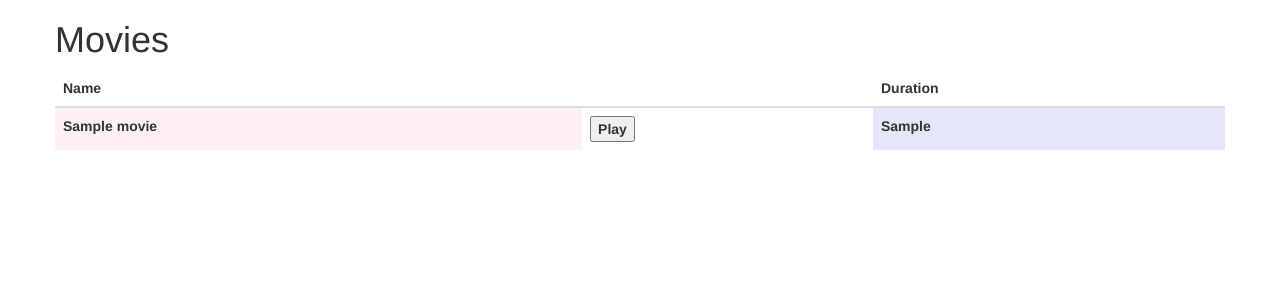
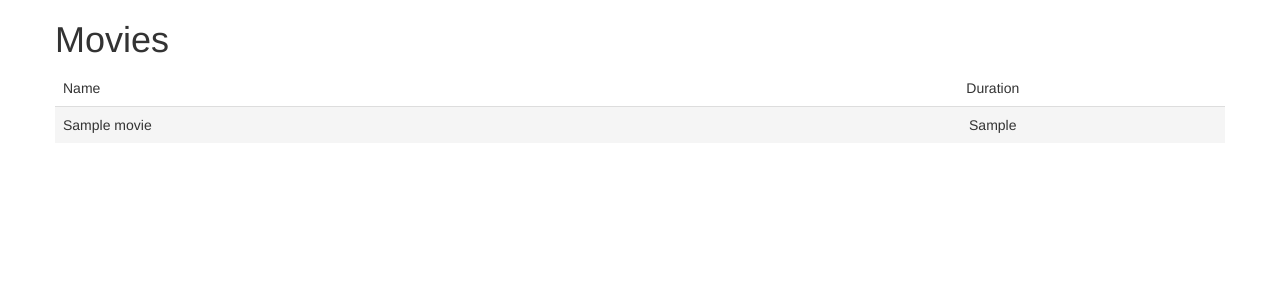
Before and after one commit to RomainDLS/windu-player, a Django app: page /windu/movies/ in a window 1280 px wide. Shown: the top 300 px of the page. Run offline with Django 3.2, Linux system fonts and the light colour scheme; tables that the repository leaves empty hold one stand-in row (values such as "Sample post"); lists and menus that the app fills with data are empty; some libraries are stand-ins or nearby versions.

Commit message:
Make better design

```diff
--- a/winduplayer/core/management/commands/populate.py
+++ b/winduplayer/core/management/commands/populate.py
@@ -14,6 +14,7 @@ class Command(BaseCommand):
     help = 'Populate app database with movie folder'
 
     def handle(self, *args, **options):
+        Movie.objects.all().delete()
         for file in os.listdir(VARENVS['MOVIE_PATH']):
             try:
                 self.parse_file(os.path.join(VARENVS['MOVIE_PATH'], file))
@@ -48,7 +49,7 @@ class Command(BaseCommand):
             time_char_field = ""
             for i, time_arg in enumerate(timeargs[::-1]):
                 time_char_field = time_arg + "smhd"[i] + time_char_field
-            movie.duration = time_char_field
+            movie.duration = time_char_field if time_char_field else " - "
         except ValueError:
             print(
                 "Bad time interpretation :",
--- a/winduplayer/core/models.py
+++ b/winduplayer/core/models.py
@@ -8,4 +8,4 @@ class Movie(models.Model):
     released = models.DateTimeField(blank=True, null=True)
     file_type = models.CharField(max_length=44, blank=True)
     path = models.CharField(max_length=250, unique=True)
-    duration = models.CharField(max_length=9, null=True)
+    duration = models.CharField(max_length=9, null=True, default=" - ")
--- /dev/null
+++ b/winduplayer/front/static/movies/movie-list.css
@@ -0,0 +1,13 @@
+body {
+  background-color: white;
+}
+
+.command_row {
+    color: navy;
+    padding: 0;
+}
+
+.movie_cell {
+    background-color: mediumpurple;
+    color: white;
+}
--- a/winduplayer/front/static/movies/scripts.js
+++ b/winduplayer/front/static/movies/scripts.js
@@ -1,17 +1,29 @@
-function play_movie(id){
-  send_command('play', id);
-  show_sub_div(id);
+function play_pause(button, id){
+  // No movie is playing
+  if (button.children[0].style.display == "none"){
+    send_command('play', id);
+    button.children[0].style.display = "";
+    button.children[1].style.display = "none";
+  // Movie is playing
+  } else if (button.children[1].style.display == "none"){
+    send_command('pause', id);
+    button.children[0].style.display = "none";
+    button.children[1].style.display = "";
+  }
 }
 
-function show_sub_div(id){
+function show_sub_div(row, id){
   // Hide openned sub row
   div_list = document.getElementById('movie_list').children[1].children;
   for (i=0; i<div_list.length; i++){
-    if (!div_list[i].id.match(/^\d+$/)) {
+    if (div_list[i].id.match(/^sub_row\d+$/)) {
       div_list[i].style.display = "None";
+    } else if (div_list[i].id.match(/^row\d+$/)) {
+      div_list[i].className = "active";
     }
   }
 
+  row.className = "info"
   document.getElementById("sub_row" + id).style.display = "block";
 }
 
--- a/winduplayer/front/templates/movies/movie-list.html
+++ b/winduplayer/front/templates/movies/movie-list.html
@@ -10,8 +10,9 @@
   <script src="https://maxcdn.bootstrapcdn.com/bootstrap/3.3.7/js/bootstrap.min.js"></script>
   {% load static %}
   <script src="{% static 'movies/scripts.js' %}"></script>
+  <link href="{% static 'movies/movie-list.css' %}" type="text/css" rel="stylesheet"/>
 
-  <title>{% trans 'Movie List' %}</title>
+  <title>{% trans 'Windu player - movies' %}</title>
 </head>
 
 <body>
@@ -24,53 +25,50 @@
       <table class="table" id="movie_list">
         <thead>
           <tr>
-            <th>Name</th>
-            <th> </th>
-            <th>Duration</th>
+            <td>Name</td>
+            <td style="text-align:center;">Duration</td>
           </tr>
         </thead>
         <tbody>
         {% for movie in object_list %}
-          <tr id="{{ movie.pk }}">
-            <th style="background-color:lavenderblush;">
+          <tr id="row{{ movie.pk }}" class="active" onclick="show_sub_div(this, {{ movie.pk }})">
+            <td>
                 {{ movie.title }}
-            </th>
-            <th>
-              <button onclick="play_movie(this.parentElement.parentElement.id)">
-                Play
-              </button>
-            </th>
-            <th style="background-color:lavender;">
+            </td>
+            <td style="text-align:center;">
                 {{ movie.duration }}
-            </th>
+            </td>
           </tr>
           <tr id="sub_row{{ movie.pk }}" style="display: none;">
-            <th>
-             <button onclick="send_command('stop', 0)">
-               stop
-             </button>
+            <td style="padding: 1px;">
+              <div class=command_row>
                 <button onclick="send_command('fast-backward', 0)">
-               fast-backward
+                 <img src="{% static 'movies/fast_backward_button.png' %}" style="width:24px;height:24px;">
                 </button>
                 <button onclick="send_command('backward', 0)">
-               backward
+                 <img src="{% static 'movies/backward_button.png' %}" style="width:24px;height:24px;">
                 </button>
-             <button onclick="send_command('pause', 0)">
-               pause
+                <button onclick="send_command('stop', 0)">
+                  <img src="{% static 'movies/stop_button.png' %}" style="width:24px;height:24px;">
+                </button>
+                <button onclick="play_pause(this, {{ movie.pk }})">
+                  <img src="{% static 'movies/play_button.png' %}" style="width:24px;height:24px;">
+                  <img src="{% static 'movies/pause_button.png' %}" style="width:24px;height:24px; display: none;">
                 </button>
                 <button onclick="send_command('forward', 0)">
-               forward
+                 <img src="{% static 'movies/forward_button.png' %}" style="width:24px;height:24px;">
                 </button>
                 <button onclick="send_command('fast-forward', 0)">
-               fast-forward
+                 <img src="{% static 'movies/fast_forward_button.png' %}" style="width:24px;height:24px;">
                 </button>
                 <button onclick="send_command('volume-down', 0)">
-               volume-down
+                 <img src="{% static 'movies/volume_down_button.png' %}" style="width:24px;height:24px;">
                 </button>
                 <button onclick="send_command('volume-up', 0)">
-               volume-up
+                 <img src="{% static 'movies/volume_up_button.png' %}" style="width:24px;height:24px;">
                 </button>
-            </th>
+              </div>
+            </td>
          </tr>
         {% endfor %}
         </tbody>
```
Also changed, not shown: winduplayer/core/migrations/0005_auto_20170423_1909.py (added), winduplayer/front/static/movies/backward_button.png (added), winduplayer/front/static/movies/fast_backward_button.png (added), winduplayer/front/static/movies/fast_forward_button.png (added), winduplayer/front/static/movies/forward_button.png (added), winduplayer/front/static/movies/pause_button.png (added), winduplayer/front/static/movies/play_button.png (added), winduplayer/front/static/movies/stop_button.png (added), winduplayer/front/static/movies/volume_down_button.png (added), winduplayer/front/static/movies/volume_up_button.png (added). Lines whose indentation alone changed are shown as unchanged.
